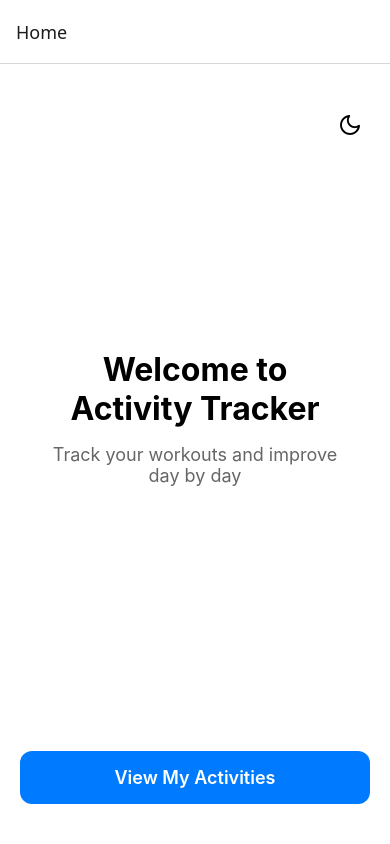
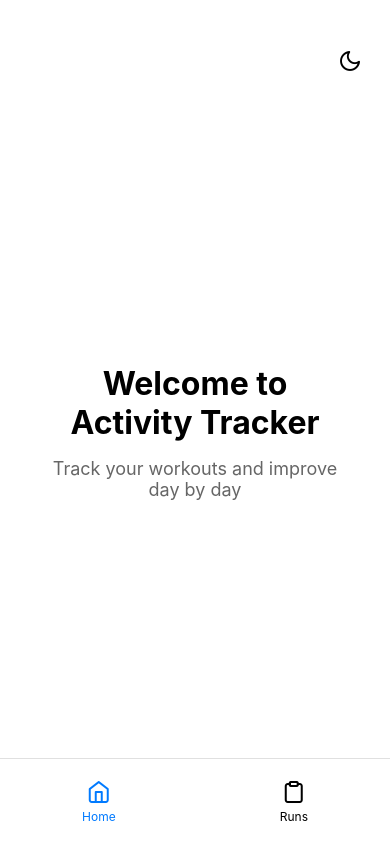
Before and after one commit to renanbmello/GarminAICoachApp, a React Native app: screen /Home in a window 390 px wide. Built offline with nearby package versions, Linux system fonts and the light colour scheme.

Commit message:
feat: nav bar

```diff
--- a/App.tsx
+++ b/App.tsx
@@ -5,16 +5,26 @@ import ActivityDetail from './src/components/ActivityDetail';
 import { RootStackParamList } from './src/types/navigation';
 import { HomeScreen } from './src/components/HomeScreen';
 import { ThemeProvider } from './src/context/ThemeContext';
+
 const Stack = createStackNavigator<RootStackParamList>();
 
 export default function App() {
   return (
     <ThemeProvider>
       <NavigationContainer>
-        <Stack.Navigator initialRouteName="Home">
-        <Stack.Screen name="Home" component={HomeScreen} />
-        <Stack.Screen name="ActivityList" component={ActivityList} />
-        <Stack.Screen name="ActivityDetail" component={ActivityDetail} />
+        <Stack.Navigator
+          initialRouteName="Home"
+          screenOptions={{
+            headerShown: false
+          }}
+        >
+          <Stack.Screen name="Home" component={HomeScreen} />
+          <Stack.Screen name="Maps" component={HomeScreen} />
+          <Stack.Screen name="Record" component={HomeScreen} />
+          <Stack.Screen name="Groups" component={HomeScreen} />
+          <Stack.Screen name="Runs" component={ActivityList} />
+          <Stack.Screen name="ActivityList" component={ActivityList} />
+          <Stack.Screen name="ActivityDetail" component={ActivityDetail} />
         </Stack.Navigator>
       </NavigationContainer>
     </ThemeProvider>
--- a/src/components/HomeScreen.tsx
+++ b/src/components/HomeScreen.tsx
@@ -7,15 +7,12 @@ import { homeScreenStyles as styles } from '../styles/components/homeScreen.styl
 import { useTheme } from '../context/ThemeContext';
 import Icons from 'react-native-vector-icons/Feather';
 import { colors } from '../theme/colors';
+import { NavigationBar } from './NavigationBar';
 
 type HomeScreenNavigationProp = NativeStackNavigationProp<RootStackParamList, 'Home'>;
 
 export const HomeScreen: React.FC = () => {
-  const navigation = useNavigation<HomeScreenNavigationProp>();
   const { theme, toggleTheme } = useTheme();
-  const handleViewActivities = () => {
-    navigation.navigate('ActivityList');
-  };
 
   return (
     <View style={styles(theme).container}>
@@ -23,9 +20,11 @@ export const HomeScreen: React.FC = () => {
         style={styles(theme).themeToggle}
         onPress={toggleTheme}
       >
-			<Icons name={theme === 'light' ? 'moon' : 'sun'}
+        <Icons
+          name={theme === 'light' ? 'moon' : 'sun'}
           size={24}
-			 color={theme === 'light' ? '#000' : '#fff'} />
+          color={theme === 'light' ? '#000' : '#fff'}
+        />
       </TouchableOpacity>
       <View style={styles(theme).content}>
         <Text style={styles(theme).welcomeTitle}>Welcome to{'\n'}Activity Tracker</Text>
@@ -33,13 +32,7 @@ export const HomeScreen: React.FC = () => {
           Track your workouts and improve day by day
         </Text>
       </View>
-
-      <TouchableOpacity
-        style={styles(theme).button}
-        onPress={handleViewActivities}
-      >
-        <Text style={styles(theme).buttonText}>View My Activities</Text>
-      </TouchableOpacity>
+      <NavigationBar />
     </View>
   );
 };
--- /dev/null
+++ b/src/components/NavigationBar.tsx
@@ -0,0 +1,56 @@
+import React from 'react';
+import { View, Text, TouchableOpacity } from 'react-native';
+import { useNavigation } from '@react-navigation/native';
+import { navigationBarStyles as styles } from '../styles/components/navigationBar.styles';
+import { useTheme } from '../context/ThemeContext';
+import Icons from 'react-native-vector-icons/Feather';
+import { colors } from '../theme/colors';
+
+export const NavigationBar: React.FC = () => {
+  const navigation = useNavigation();
+  const { theme } = useTheme();
+  const [activeTab, setActiveTab] = React.useState('Home');
+
+  const tabs = [
+    { name: 'Home', icon: 'home' },
+    // { name: 'Maps', icon: 'map' },
+    // { name: 'Record', icon: 'circle' },
+    // { name: 'Groups', icon: 'users' },
+    { name: 'Runs', icon: 'clipboard' },
+  ];
+
+  const handlePress = (tabName: string) => {
+    setActiveTab(tabName);
+    if (tabName === 'Home') {
+      navigation.navigate('Home');
+    } else if (tabName === 'Runs') {
+      navigation.navigate('ActivityList');
+    }
+  };
+
+  return (
+    <View style={styles(theme).navigationBar}>
+      {tabs.map((tab) => (
+        <TouchableOpacity
+          key={tab.name}
+          style={styles(theme).navItem}
+          onPress={() => handlePress(tab.name)}
+        >
+          <Icons
+            name={tab.icon}
+            size={24}
+            color={activeTab === tab.name ? colors[theme].primary : theme === 'light' ? '#000' : '#fff'}
+          />
+          <Text
+            style={[
+              styles(theme).navText,
+              activeTab === tab.name && styles(theme).activeText,
+            ]}
+          >
+            {tab.name}
+          </Text>
+        </TouchableOpacity>
+      ))}
+    </View>
+  );
+};
--- a/src/styles/components/homeScreen.styles.ts
+++ b/src/styles/components/homeScreen.styles.ts
@@ -6,7 +6,7 @@ export const homeScreenStyles = (theme: 'light' | 'dark') => StyleSheet.create({
     flex: 1,
     backgroundColor: colors[theme].background,
     padding: 20,
-    justifyContent: 'space-between',
+    paddingBottom: 0,
   },
   content: {
     flex: 1,
--- /dev/null
+++ b/src/styles/components/navigationBar.styles.ts
@@ -0,0 +1,31 @@
+import { StyleSheet } from 'react-native';
+import { colors } from '../../theme/colors';
+
+export const navigationBarStyles = (theme: 'light' | 'dark') => StyleSheet.create({
+  navigationBar: {
+    flexDirection: 'row',
+    justifyContent: 'space-around',
+    alignItems: 'center',
+    position: 'absolute',
+    bottom: 0,
+    left: 0,
+    right: 0,
+    backgroundColor: theme === 'light' ? '#fff' : '#000',
+    paddingVertical: 10,
+    borderTopWidth: 1,
+    borderTopColor: theme === 'light' ? '#e0e0e0' : '#333',
+  },
+  navItem: {
+    alignItems: 'center',
+    justifyContent: 'center',
+    padding: 10,
+  },
+  navText: {
+    color: theme === 'light' ? '#000' : '#fff',
+    fontSize: 12,
+    marginTop: 4,
+  },
+  activeText: {
+    color: colors[theme].primary,
+  },
+});
--- a/src/types/navigation.ts
+++ b/src/types/navigation.ts
@@ -2,6 +2,10 @@ export type RootStackParamList = {
   Home: undefined;
   ActivityList: undefined;
   ActivityDetail: { id: number };
+  Maps: undefined;
+  Record: undefined;
+  Groups: undefined;
+  Runs: undefined;
 };
 
 declare global {
```
Lines whose indentation alone changed are shown as unchanged.
